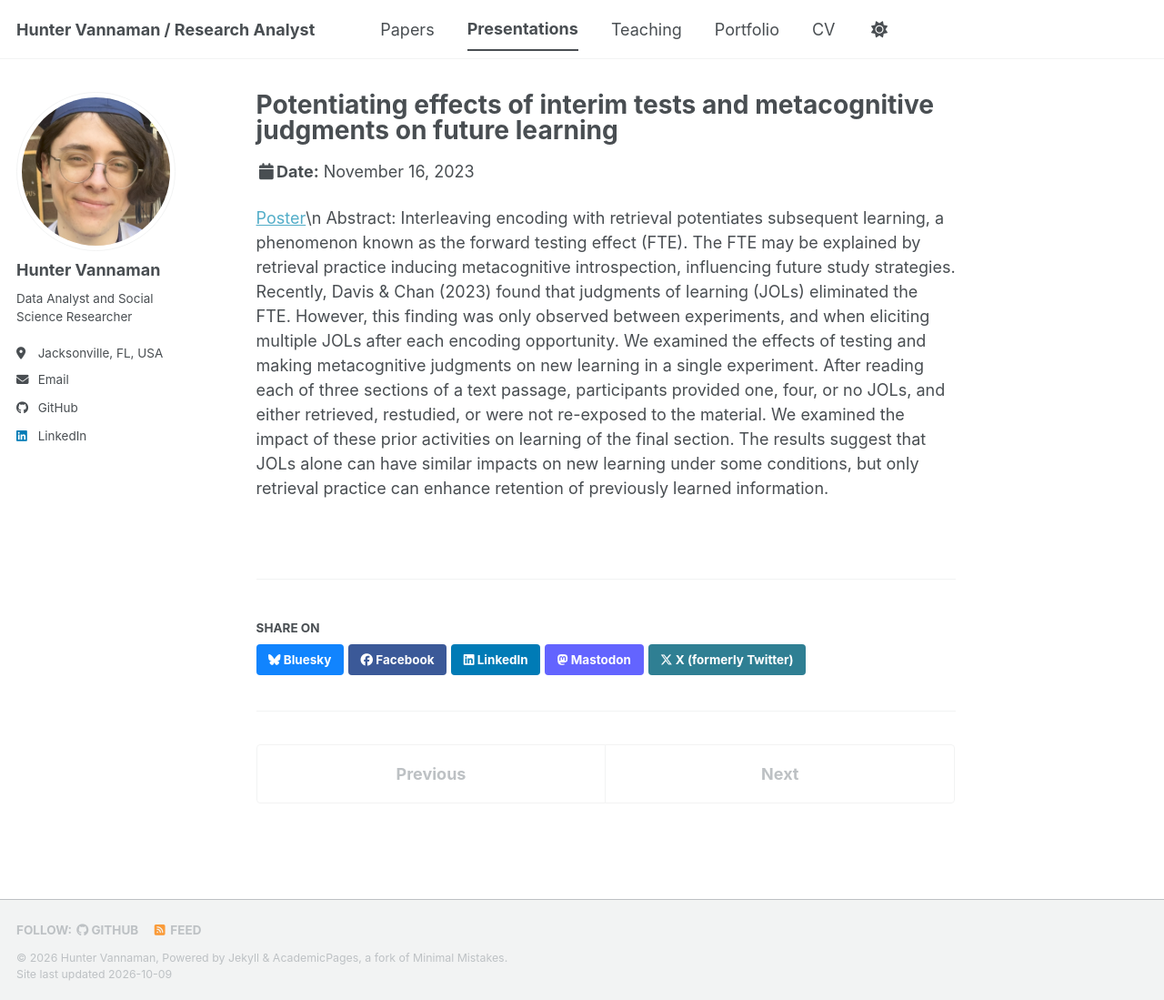
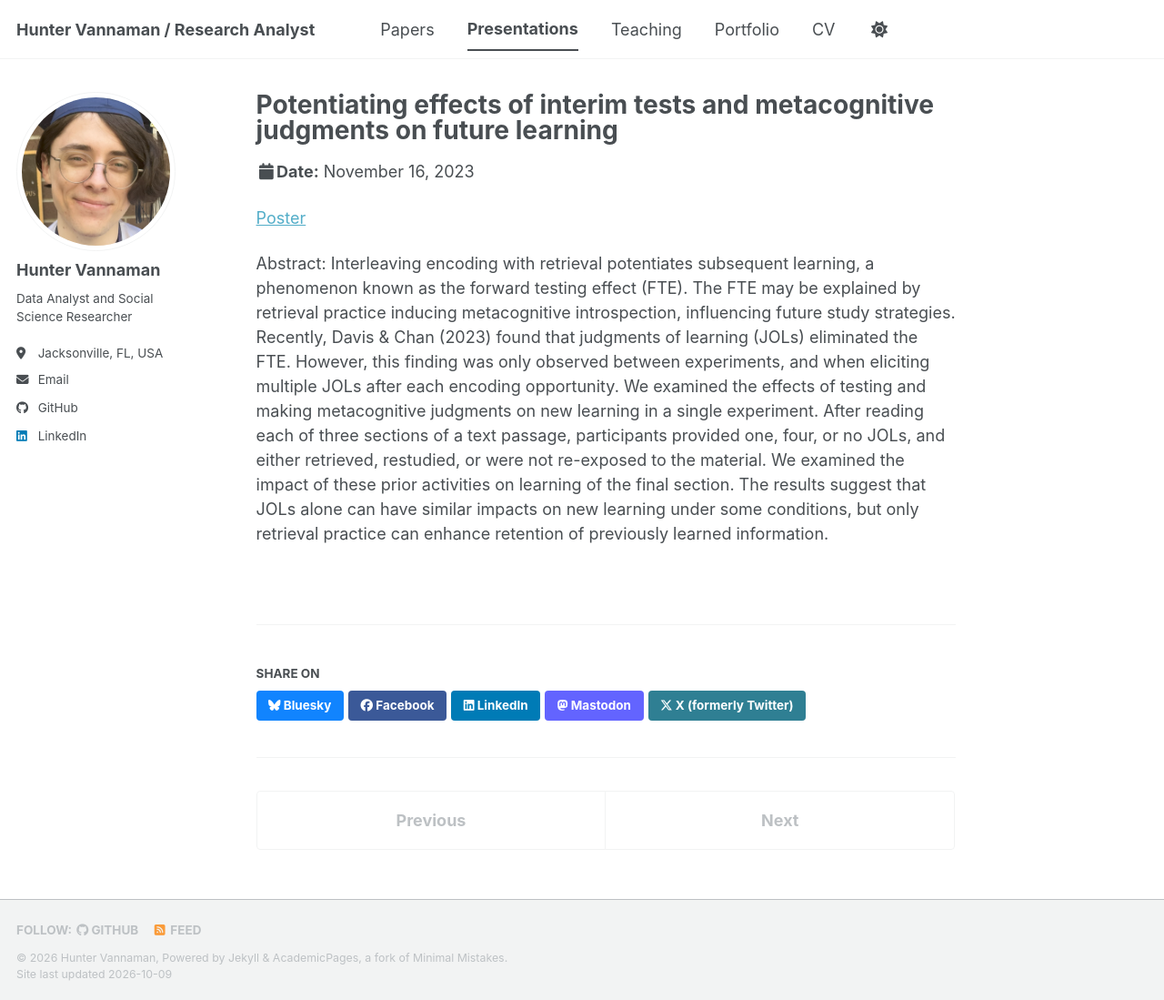
Before and after one commit to huntervannaman/huntervannaman.github.io, a Jekyll site: the page built from _talks/2023-11-16.md, in a window 1280 px wide and 1099 px high. Shown: the whole window at 91% size. Built offline with Jekyll 4.4.1, drawn with Linux system fonts in a browser that asks for light colours; a style sheet for code colours, icons or effects is not loaded.

Commit message:
Update 2023-11-16.md

```diff
--- a/_talks/2023-11-16.md
+++ b/_talks/2023-11-16.md
@@ -8,5 +8,6 @@ date: 2023-11-16
 location: "San Francisco, CA, USA"
 ---
 
-[Poster](https://huntervannaman.github.io/files/2023-11-16-psychonomics.png)\n
+[Poster](https://huntervannaman.github.io/files/2023-11-16-psychonomics.png)
+
 Abstract: Interleaving encoding with retrieval potentiates subsequent learning, a phenomenon known as the forward testing effect (FTE). The FTE may be explained by retrieval practice inducing metacognitive introspection, influencing future study strategies. Recently, Davis & Chan (2023) found that judgments of learning (JOLs) eliminated the FTE. However, this finding was only observed between experiments, and when eliciting multiple JOLs after each encoding opportunity. We examined the effects of testing and making metacognitive judgments on new learning in a single experiment. After reading each of three sections of a text passage, participants provided one, four, or no JOLs, and either retrieved, restudied, or were not re-exposed to the material. We examined the impact of these prior activities on learning of the final section. The results suggest that JOLs alone can have similar impacts on new learning under some conditions, but only retrieval practice can enhance retention of previously learned information.
```
